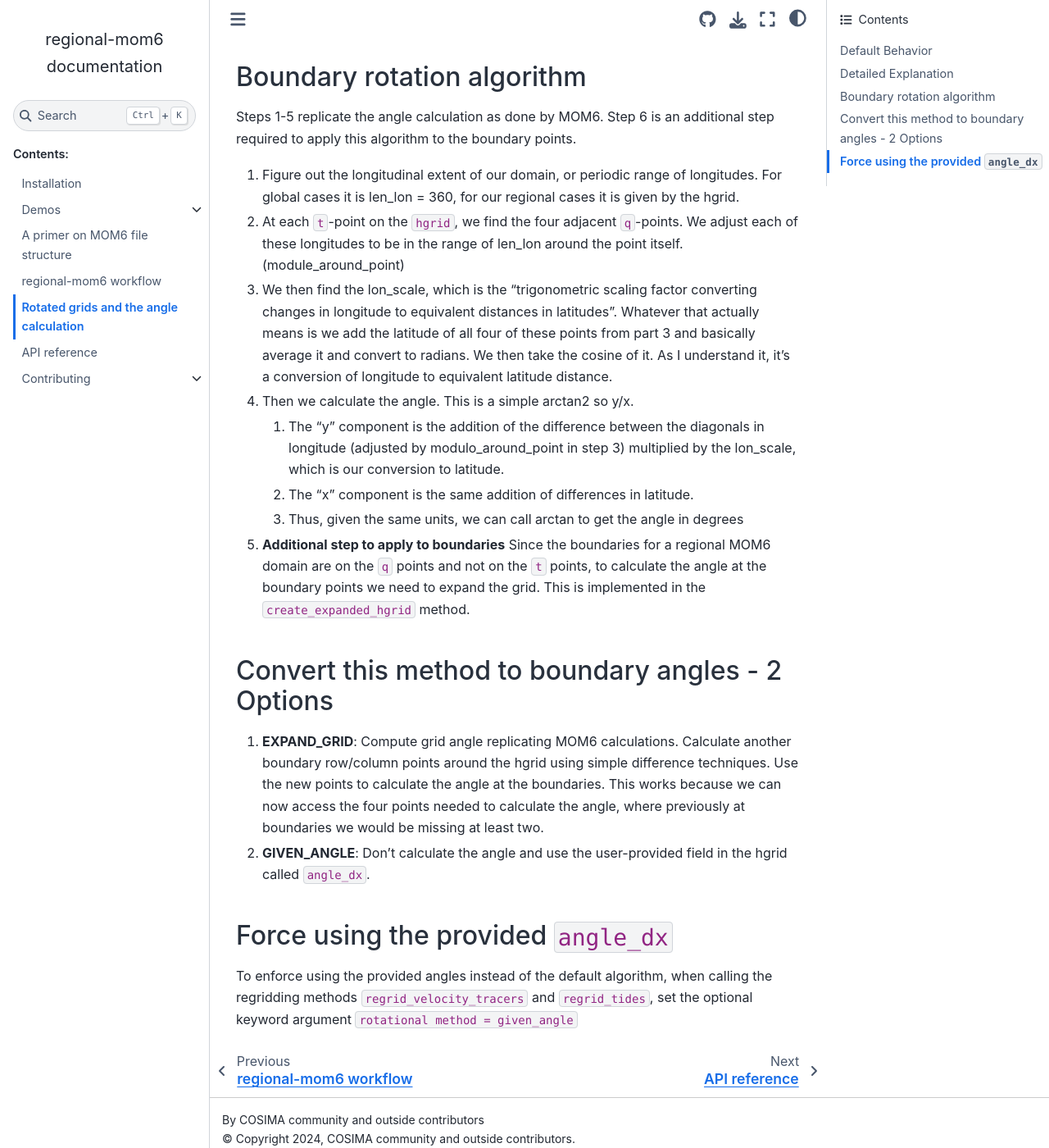
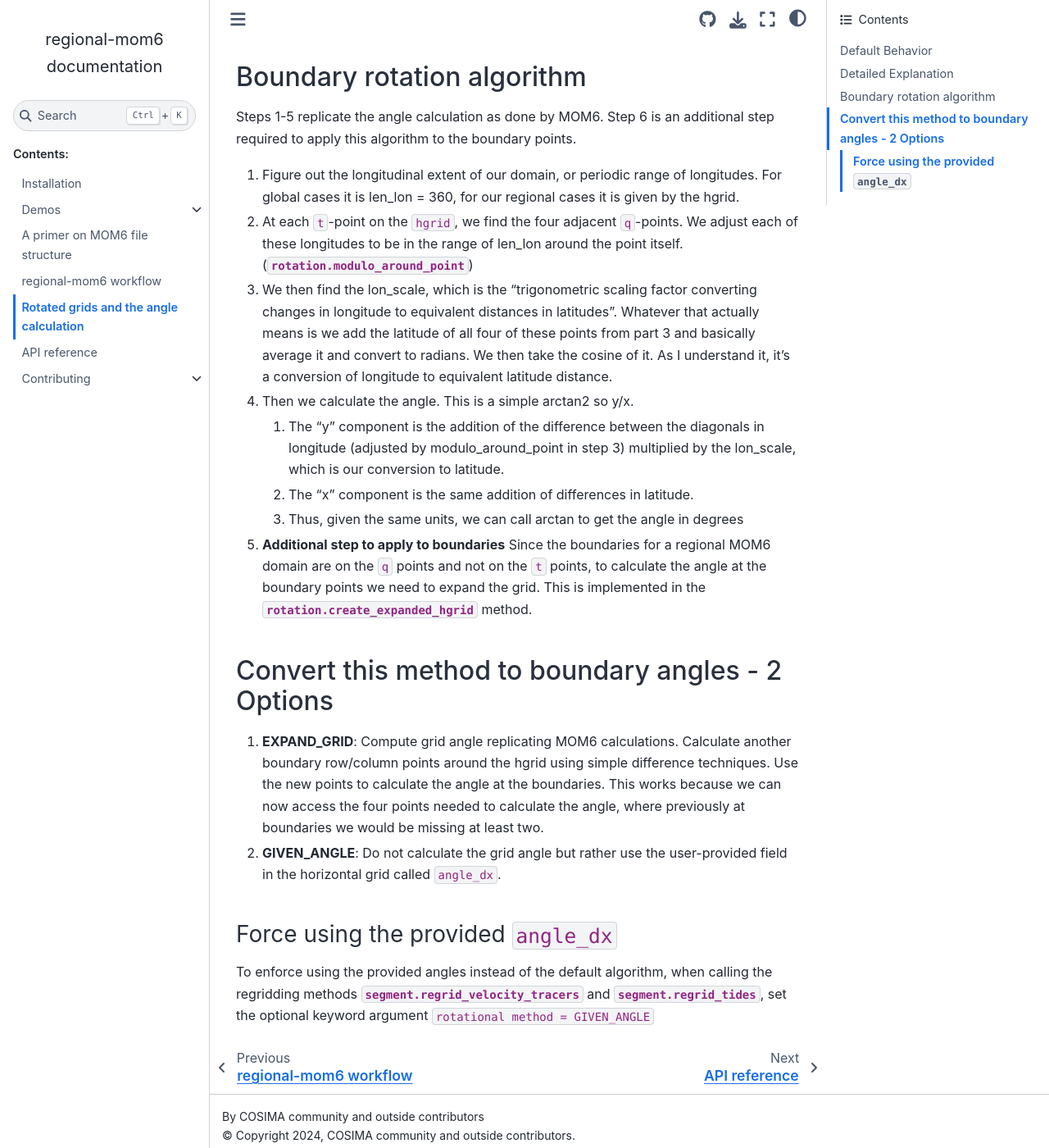
Before and after one commit to COSIMA/regional-mom6, a Sphinx documentation site: the page built from docs/angle_calculation.md, in a window 1280 px wide and 1400 px high, scrolled down 777 px. Shown: the whole window at 82% size. Built offline with Sphinx 7.4.7 and the Sphinx Book theme 1.1.4, drawn with Linux system fonts in a browser that asks for light colours; pages that are not in the unit, such as notebooks, are missing from menus.

Commit message:
add links to docstrings

```diff
--- a/docs/angle_calculation.md
+++ b/docs/angle_calculation.md
@@ -18,7 +18,7 @@
 Steps 1-5 replicate the angle calculation as done by MOM6. Step 6 is an additional step required to apply this algorithm to the boundary points.
 
 1. Figure out the longitudinal extent of our domain, or periodic range of longitudes. For global cases it is len_lon = 360, for our regional cases it is given by the hgrid.
-2. At each ``t``-point on the `hgrid`, we find the four adjacent ``q``-points. We adjust each of these longitudes to be in the range of len_lon around the point itself. (module_around_point)
+2. At each ``t``-point on the `hgrid`, we find the four adjacent ``q``-points. We adjust each of these longitudes to be in the range of len_lon around the point itself. ({meth}`rotation.modulo_around_point <regional_mom6.rotation.modulo_around_point>`)
 3. We then find the lon_scale, which is the "trigonometric scaling factor converting changes in longitude to equivalent distances in latitudes". Whatever that actually means is we add the latitude of all four of these points from part 3 and basically average it and convert to radians. We then take the cosine of it. As I understand it, it's a conversion of longitude to equivalent latitude distance.
 4. Then we calculate the angle. This is a simple arctan2 so y/x.
     1. The "y" component is the addition of the difference between the diagonals in longitude (adjusted by modulo_around_point in step 3) multiplied by the lon_scale, which is our conversion to latitude.
@@ -26,13 +26,14 @@
     3. Thus, given the same units, we can call arctan to get the angle in degrees
 
 5. **Additional step to apply to boundaries**
-Since the boundaries for a regional MOM6 domain are on the `q` points and not on the `t` points, to calculate the angle at the boundary points we need to expand the grid. This is implemented in the `create_expanded_hgrid` method.
+Since the boundaries for a regional MOM6 domain are on the `q` points and not on the `t` points, to calculate the angle at the boundary points we need to expand the grid. This is implemented in the {meth}`rotation.create_expanded_hgrid <regional_mom6.rotation.create_expanded_hgrid>` method.
 
 ## Convert this method to boundary angles - 2 Options
+
 1. **EXPAND_GRID**: Compute grid angle replicating MOM6 calculations. Calculate another boundary row/column points around the hgrid using simple difference techniques. Use the new points to calculate the angle at the boundaries. This works because we can now access the four points needed to calculate the angle, where previously at boundaries we would be missing at least two.
-2. **GIVEN_ANGLE**: Don't calculate the angle and use the user-provided field in the hgrid called `angle_dx`.
+2. **GIVEN_ANGLE**: Do not calculate the grid angle but rather use the user-provided field in the horizontal grid called `angle_dx`.
 
 
-## Force using the provided `angle_dx`
+### Force using the provided `angle_dx`
 
-To enforce using the provided angles instead of the default algorithm, when calling the regridding methods `regrid_velocity_tracers` and `regrid_tides`, set the optional keyword argument `rotational method = given_angle`
+To enforce using the provided angles instead of the default algorithm, when calling the regridding methods {meth}`segment.regrid_velocity_tracers <regional_mom6.regional_mom6.segment.regrid_velocity_tracers>` and {meth}`segment.regrid_tides <regional_mom6.regional_mom6.segment.regrid_tides>`, set the optional keyword argument `rotational method = GIVEN_ANGLE`
```
